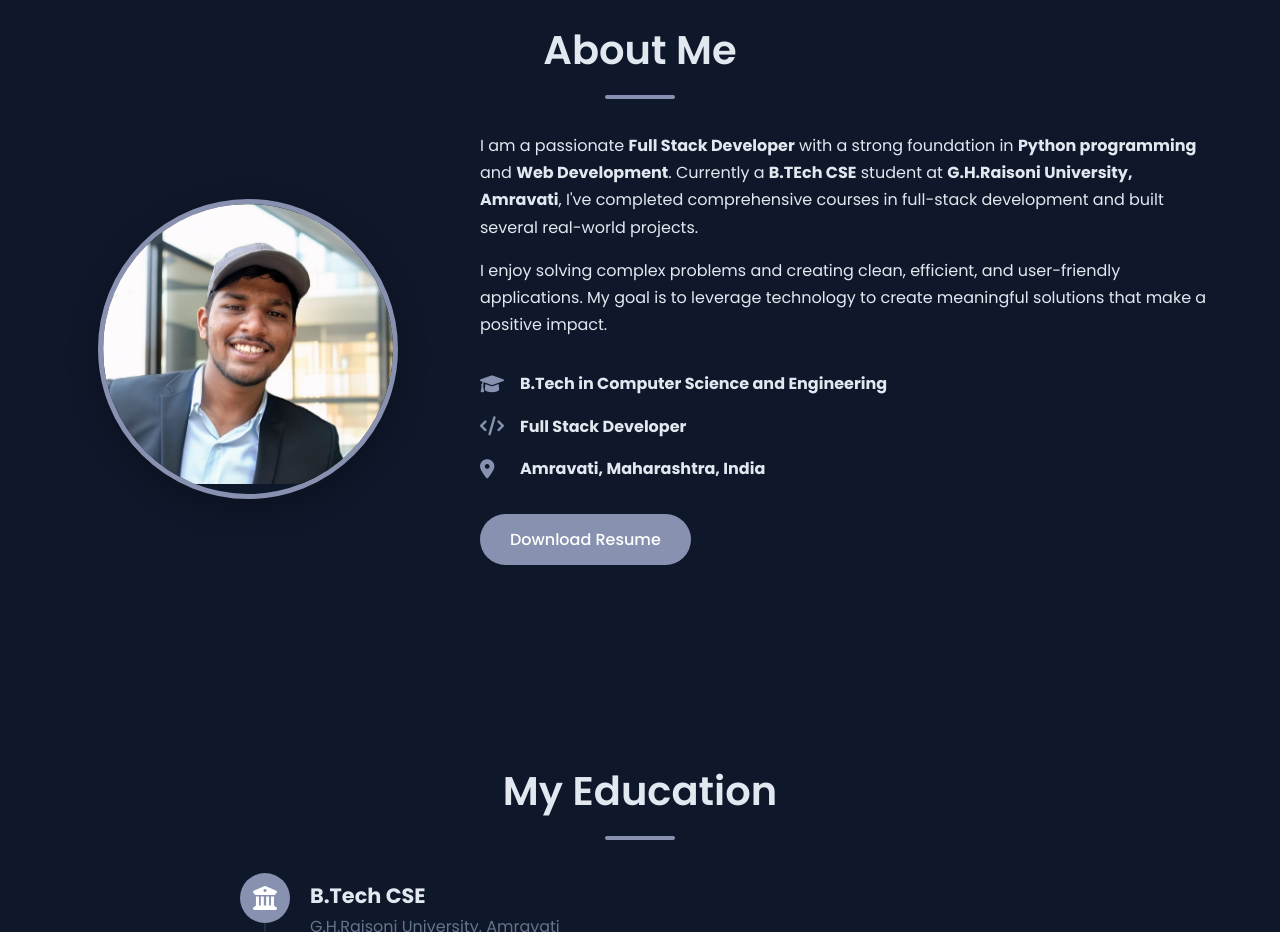
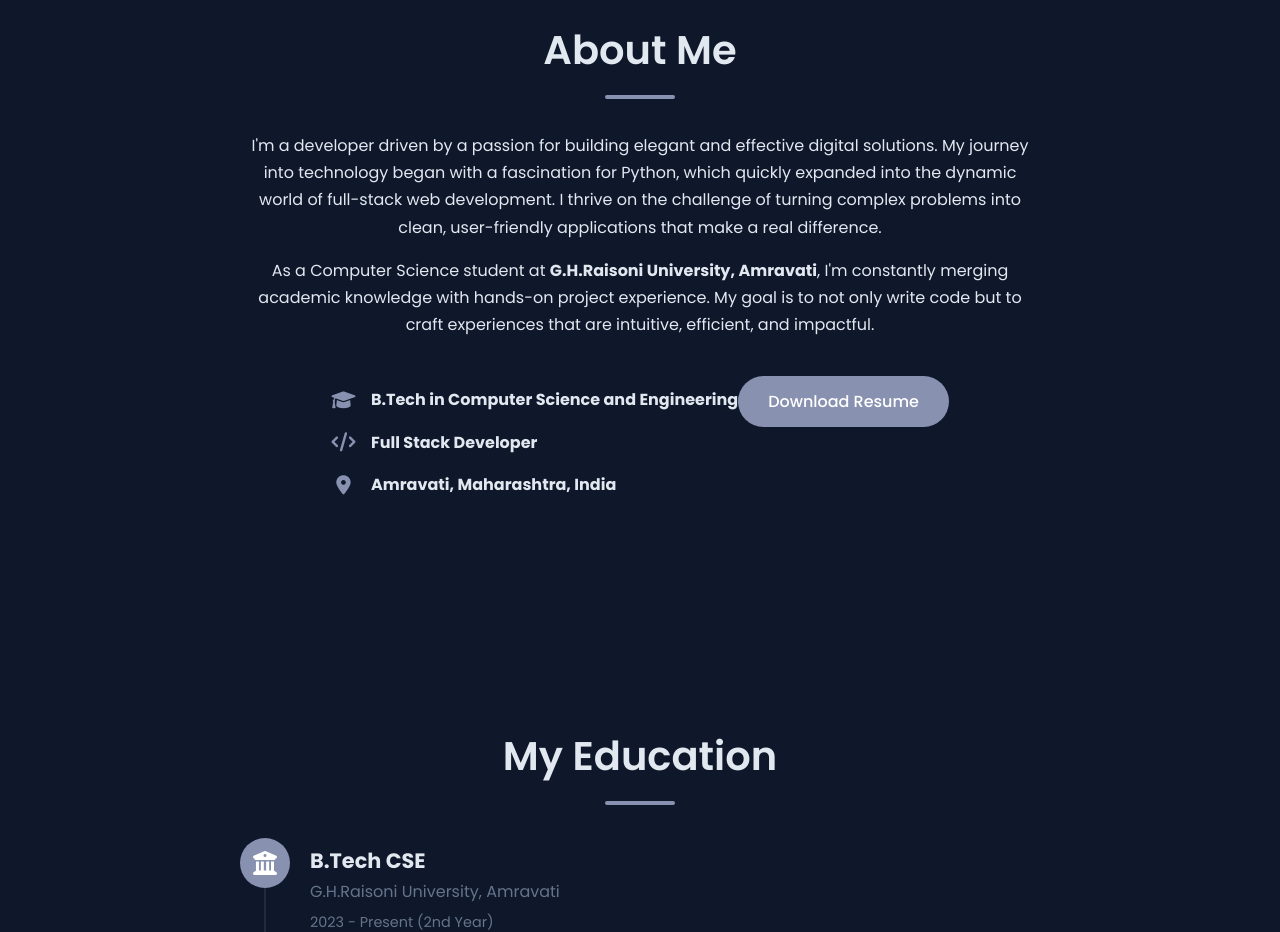
Before and after one commit to vedantwankhade123/Portfolio_Website, a React (Vite) app: page / in a window 1280 px wide. Shown: the part 880-1812 px from the top of the page. Built offline with nearby package versions, Linux system fonts and the light colour scheme.

Commit message:
[dyad] Enhance and simplify the 'About Me' section - wrote 2 file(s)

```diff
--- a/src/components/About.jsx
+++ b/src/components/About.jsx
@@ -6,14 +6,13 @@ const About = () => {
       <div className="container">
         <h2 className="section-title">About Me</h2>
         <div className="about-content">
-          <div className="about-image">
-            <div className="img-container">
-              <img src="/images/profile.jpg" alt="Profile Picture" />
-            </div>
-          </div>
           <div className="about-text">
-            <p>I am a passionate <strong>Full Stack Developer</strong> with a strong foundation in <strong>Python programming</strong> and <strong>Web Development</strong>. Currently a <strong>B.TEch CSE</strong> student at <strong>G.H.Raisoni University, Amravati</strong>, I've completed comprehensive courses in full-stack development and built several real-world projects.</p>
-            <p>I enjoy solving complex problems and creating clean, efficient, and user-friendly applications. My goal is to leverage technology to create meaningful solutions that make a positive impact.</p>
+            <p>
+              I'm a developer driven by a passion for building elegant and effective digital solutions. My journey into technology began with a fascination for Python, which quickly expanded into the dynamic world of full-stack web development. I thrive on the challenge of turning complex problems into clean, user-friendly applications that make a real difference.
+            </p>
+            <p>
+              As a Computer Science student at <strong>G.H.Raisoni University, Amravati</strong>, I'm constantly merging academic knowledge with hands-on project experience. My goal is to not only write code but to craft experiences that are intuitive, efficient, and impactful.
+            </p>
             <div className="about-details">
               <div className="detail-item">
                 <i className="fas fa-graduation-cap"></i>
--- a/src/index.css
+++ b/src/index.css
@@ -447,26 +447,36 @@ body.dark-mode .nav-links a.active {
 
 /* About Section */
 .about-content {
-    display: grid;
-    grid-template-columns: 1fr 2fr;
-    gap: var(--spacing-8);
+    grid-template-columns: 1fr;
+    text-align: center;
+}
+
+.about-text p {
+    max-width: 800px;
+    margin-left: auto;
+    margin-right: auto;
+    margin-bottom: var(--spacing-4);
+}
+
+.about-details {
+    margin: var(--spacing-6) 0;
+    display: inline-flex;
+    flex-direction: column;
+    align-items: flex-start;
+    gap: 15px;
+}
+
+.detail-item {
+    display: flex;
     align-items: center;
 }
 
-.about-image .img-container {
-    width: 300px;
-    height: 300px;
-    border-radius: 50%;
-    overflow: hidden;
-    border: 5px solid var(--primary-color);
-    box-shadow: 0 10px 30px var(--shadow-color);
-    margin: 0 auto;
+.detail-item i {
+    font-size: 1.2rem;
+    color: var(--primary-color);
+    margin-right: 15px;
+    width: 25px;
 }
-
-.about-text p { margin-bottom: var(--spacing-4); }
-.about-details { margin: var(--spacing-6) 0; }
-.detail-item { display: flex; align-items: center; margin-bottom: 15px; }
-.detail-item i { font-size: 1.2rem; color: var(--primary-color); margin-right: 15px; width: 25px; }
 
 /* Skills Section */
 .skills-grid {
@@ -726,7 +736,6 @@ footer {
 /* Tablet View - Content Stacking */
 @media (max-width: 992px) {
     .hero-content,
-    .about-content,
     .contact-content {
         grid-template-columns: 1fr;
         text-align: center;
```
